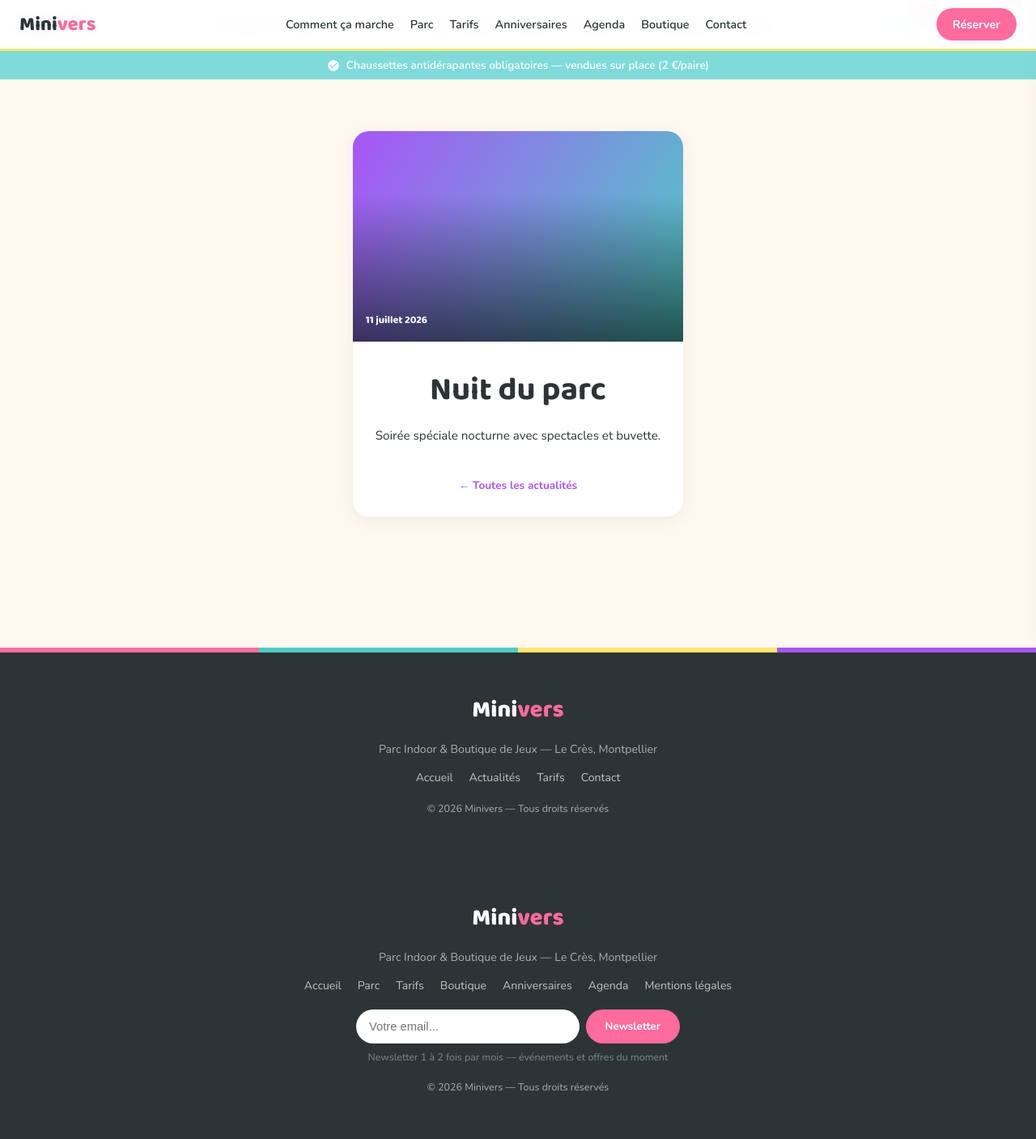
After one commit to Binair-Dev/Minivers, a Django app: a page that uses templates/main/news/news_detail.html in a window 1280 px wide. The commit adds this page. Shown: the whole page at 81% size. Run offline with Django 4.2, Linux system fonts and the light colour scheme; data comes from the database, SQL or seed files in the repository.

Commit message:
merge(main): intègre les vues + templates actualités (t8) sur la pile t2/t6/t7
- checkout des fichiers t8 (views/urls/templates news + CSS actualités)
  depuis feat/minivers-vues-templates-actualites
- home et boutique (t_e5d4c47c) restaurés : la vue home garde la section
  Événements alimentée par NewsItem, l'URL /boutique/ et sa vue reviennent
- import slugify inutilisé retiré (le slug d'URL est cosmétique côté template)

```diff
--- a/main/urls.py
+++ b/main/urls.py
@@ -7,4 +7,7 @@ urlpatterns = [
     path("", views.home, name="home"),
     path("boutique/", views.boutique, name="boutique"),
     path("infos-pratiques/", views.infos_pratiques, name="infos_pratiques"),
+    # === NEWS (t8) ===
+    path("actualites/", views.news_list, name="news_list"),
+    path("actualites/<int:pk>-<slug:slug>/", views.news_detail, name="news_detail"),
 ]
--- a/main/views.py
+++ b/main/views.py
@@ -1,7 +1,7 @@
 """Vues du site vitrine Minivers."""
 
-from django.shortcuts import render
-
+from django.core.paginator import Paginator
+from django.shortcuts import get_object_or_404, render
 from .models import Horaire, NewsItem, Page, Tarif
 
 # Nombre d'actualités affichées sur la page d'accueil.
@@ -50,3 +50,33 @@ def infos_pratiques(request):
             "has_tarifs": tarifs.exists(),
         },
     )
+
+
+# === NEWS (t8) ===
+NEWS_PAR_PAGE = 6
+
+
+def news_list(request):
+    """Liste des actualités, triées par date décroissante, 6 par page.
+
+    Une liste vide (ou une page hors limites) affiche un message propre.
+    """
+    items = NewsItem.objects.order_by("-date")
+    paginator = Paginator(items, NEWS_PAR_PAGE)
+    page = paginator.get_page(request.GET.get("page"))
+
+    return render(
+        request,
+        "main/news/news_list.html",
+        {"page_obj": page, "paginator": paginator},
+    )
+
+
+def news_detail(request, pk, slug):
+    """Détail d'une actualité par identifiant + slug dérivé du titre.
+
+    Le slug est purement cosmétique : seule la clé primaire sert à la
+    résolution, ce qui garde les liens stables si le titre est corrigé.
+    """
+    news = get_object_or_404(NewsItem, pk=pk)
+    return render(request, "main/news/news_detail.html", {"news": news})
--- a/static/css/main.css
+++ b/static/css/main.css
@@ -272,3 +272,25 @@ footer p{opacity:.6;margin-bottom:8px;font-size:.88rem}
 .horaire-heures{font-weight:600}
 .horaire-heures.ferme{color:var(--rose)}
 .empty-msg{text-align:center;color:#636E72;background:#fff;border-radius:var(--r);padding:24px;box-shadow:0 4px 20px rgba(0,0,0,.06)}
+
+
+/* ==== ACTUALITES (t8) ==== */
+.news-grid{display:grid;grid-template-columns:repeat(auto-fit,minmax(280px,1fr));gap:20px;max-width:1000px;margin:0 auto}
+.news-card{background:#fff;border-radius:var(--r);overflow:hidden;box-shadow:0 4px 20px rgba(0,0,0,.06);transition:transform .3s}
+.news-card:hover{transform:translateY(-4px)}
+.news-img{height:160px;display:flex;align-items:flex-end;padding:16px;position:relative;overflow:hidden}
+.news-img::after{content:'';position:absolute;inset:0;background:linear-gradient(to top,rgba(0,0,0,.6),transparent 70%)}
+.news-date{position:relative;z-index:1;color:#fff;font-weight:700;font-size:.8rem;font-family:var(--fh)}
+.news-card h3{font-size:1.05rem;margin-bottom:4px}
+.news-card p{font-size:.85rem;color:#636E72;line-height:1.5}
+.news-link{display:inline-block;margin-top:10px;color:var(--violet);font-weight:700;font-size:.85rem;text-decoration:none}
+.news-link:hover{text-decoration:underline}
+.pagination{display:flex;align-items:center;justify-content:center;gap:20px;margin-top:36px}
+.pagination a{color:var(--violet);font-weight:700;text-decoration:none;padding:8px 18px;background:#fff;border-radius:50px;box-shadow:0 4px 20px rgba(0,0,0,.06);transition:transform .2s}
+.pagination a:hover{transform:translateY(-2px)}
+.pag-label{font-size:.85rem;color:#636E72;font-weight:700}
+.news-detail{max-width:720px;margin:0 auto;background:#fff;border-radius:var(--r);overflow:hidden;box-shadow:0 4px 20px rgba(0,0,0,.06)}
+.news-img-large{height:260px}
+.news-detail-body{padding:28px}
+.news-contenu p{font-size:.95rem;color:#2D3436;line-height:1.7;margin-bottom:14px;text-align:left}
+@media(max-width:768px){.news-grid{grid-template-columns:1fr}}
--- /dev/null
+++ b/templates/main/news/news_detail.html
@@ -0,0 +1,59 @@
+{% extends 'base.html' %}
+{% load static %}
+
+{% block title %}{{ news.titre }} — Actualités — Minivers{% endblock %}
+
+{% block content %}
+
+<!-- NAV -->
+<nav>
+<a href="/" class="logo">Mini<span>vers</span></a>
+<ul>
+<li><a href="/#comment">Comment ça marche</a></li>
+<li><a href="/#activites">Parc</a></li>
+<li><a href="/#tarifs">Tarifs</a></li>
+<li><a href="/#anniversaires">Anniversaires</a></li>
+<li><a href="/#evenements">Agenda</a></li>
+<li><a href="/#boutique">Boutique</a></li>
+<li><a href="/#contact">Contact</a></li>
+</ul>
+<div class="nav-right">
+<a href="/#tarifs" class="btn-resa" style="text-decoration:none">Réserver</a>
+</div>
+</nav>
+
+<!-- ACTUALITE -->
+<section class="section full-sec" id="actualite-detail">
+<article class="news-detail">
+{% if news.image %}
+<div class="news-img news-img-large" style="background-image:url('{{ news.image.url }}');background-size:cover;background-position:center">
+{% else %}
+<div class="news-img news-img-large" style="background:linear-gradient(120deg,var(--violet),var(--turquoise))">
+{% endif %}
+<span class="news-date">{{ news.date|date:"d F Y" }}</span>
+</div>
+<div class="news-detail-body">
+<h2 class="stitle">{{ news.titre }}</h2>
+<div class="news-contenu">
+{% for ligne in news.contenu.splitlines %}{% if ligne %}<p>{{ ligne }}</p>{% endif %}{% endfor %}
+</div>
+<p style="text-align:center;margin-top:28px">
+<a class="news-link" href="{% url 'main:news_list' %}">← Toutes les actualités</a>
+</p>
+</div>
+</article>
+</section>
+
+<div class="color-bar"><span style="background:var(--rose)"></span><span style="background:var(--turquoise)"></span><span style="background:var(--jaune)"></span><span style="background:var(--violet)"></span></div>
+
+<!-- FOOTER -->
+<footer>
+<div style="margin-bottom:16px"><a href="/" class="logo" style="font-size:1.8rem;color:#fff">Mini<span>vers</span></a></div>
+<p>Parc Indoor & Boutique de Jeux — Le Crès, Montpellier</p>
+<div class="flink">
+<a href="/">Accueil</a><a href="{% url 'main:news_list' %}">Actualités</a><a href="/#tarifs">Tarifs</a><a href="/#contact">Contact</a>
+</div>
+<p style="margin-top:20px;font-size:.78rem">&copy; 2026 Minivers — Tous droits réservés</p>
+</footer>
+
+{% endblock %}
```
Also changed, not shown: templates/main/news/news_list.html (added, +79 -0 lines).
